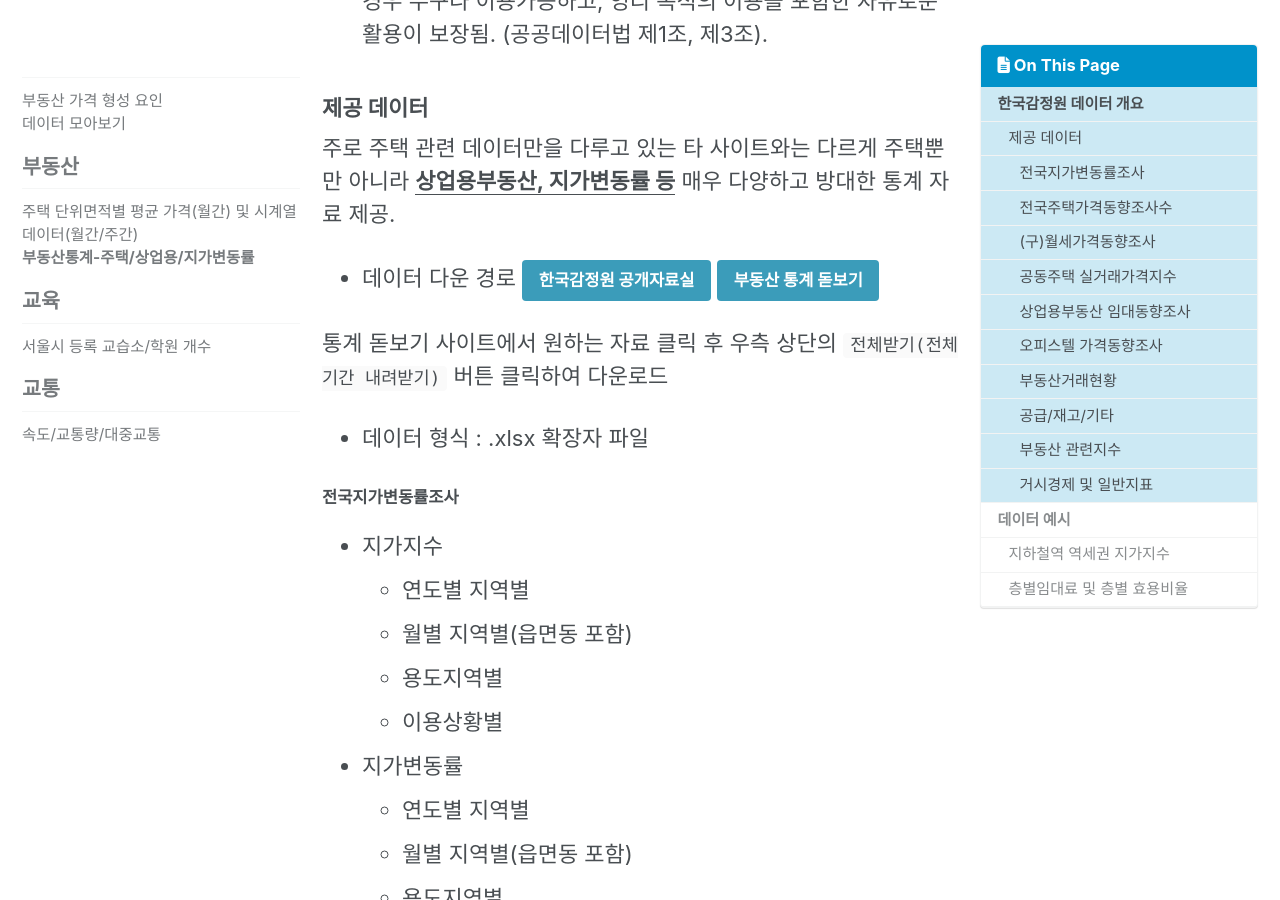
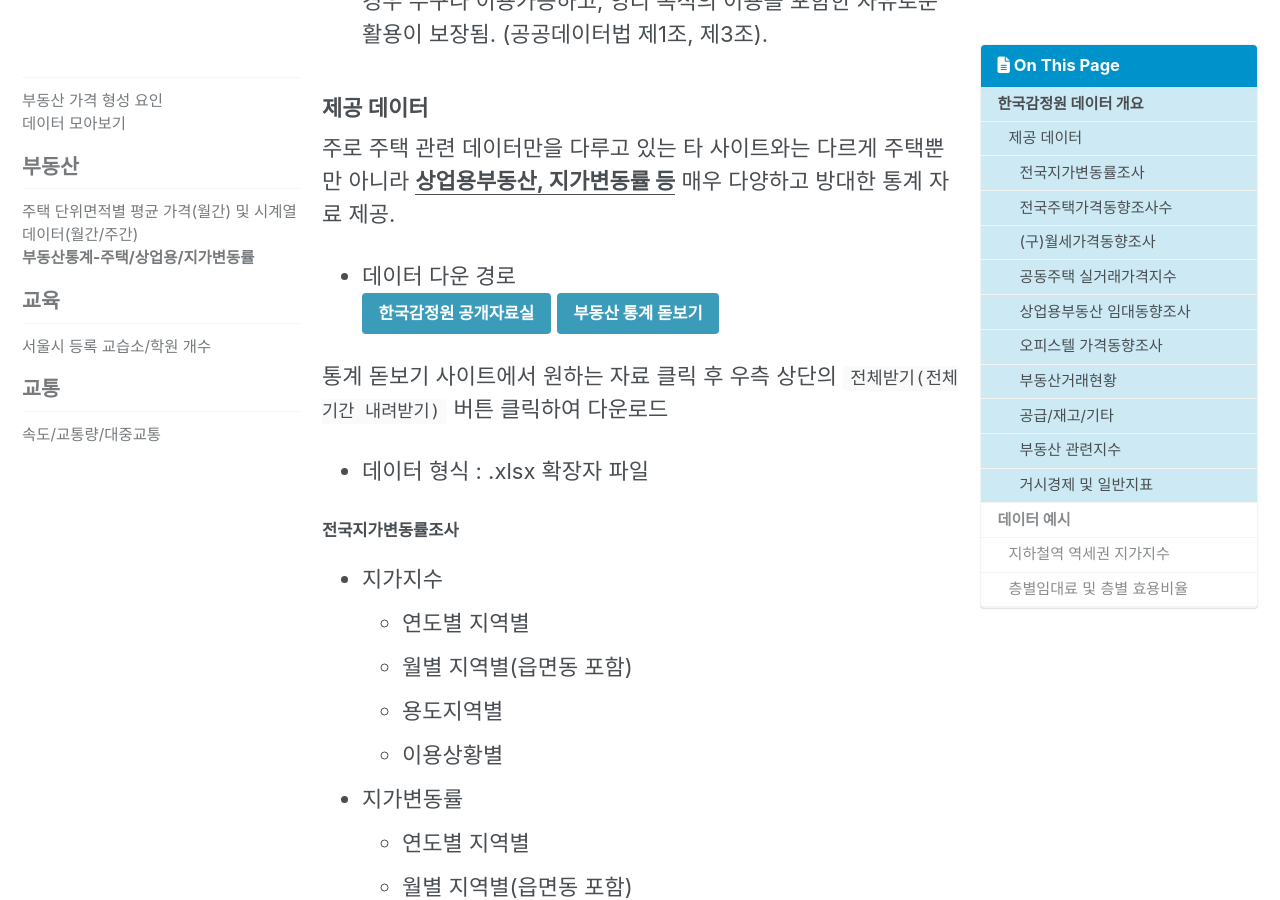
Before and after one commit to nseunghee97/real-estate-public-data, a Jekyll site: the page built from _posts/2019-08-13-한국감정원.md, in a window 1280 px wide and 900 px high, scrolled down 389 px. Built offline with Jekyll 4.4.1, drawn with Linux system fonts in a browser that asks for light colours; cached includes are drawn as plain includes; nearby versions of some CDN libraries.

```diff
--- a/_posts/2019-08-13-한국감정원.md
+++ b/_posts/2019-08-13-한국감정원.md
@@ -22,7 +22,8 @@ permalink: /real-estate/appraisal/
 
 주로 주택 관련 데이터만을 다루고 있는 타 사이트와는 다르게 주택뿐만 아니라 <u><b>상업용부동산, 지가변동률 등</b></u> 매우 다양하고 방대한 통계 자료 제공.
 
--   데이터 다운 경로 [한국감정원 공개자료실](https://www.r-one.co.kr/rone/resis/common/sub/sub.do?pageVal=page_4_6){: .btn .btn--info} [부동산 통계 돋보기](https://www.r-one.co.kr/rone/resis/statistics/readingViewer.do){: .btn .btn--info}
+-   데이터 다운 경로 <br>
+[한국감정원 공개자료실](https://www.r-one.co.kr/rone/resis/common/sub/sub.do?pageVal=page_4_6){: .btn .btn--info} [부동산 통계 돋보기](https://www.r-one.co.kr/rone/resis/statistics/readingViewer.do){: .btn .btn--info}
 
 통계 돋보기 사이트에서 원하는 자료 클릭 후 우측 상단의 `전체받기(전체기간 내려받기)` 버튼 클릭하여 다운로드
 
```
